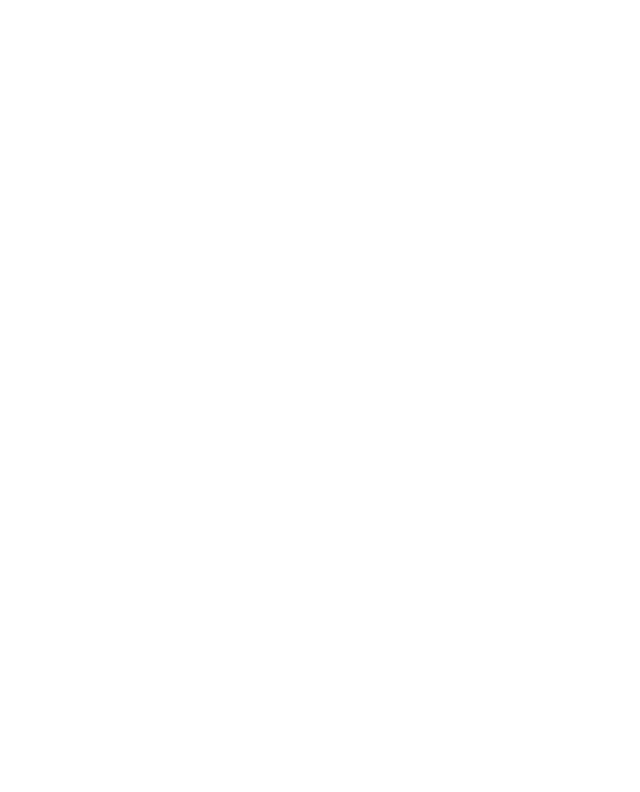
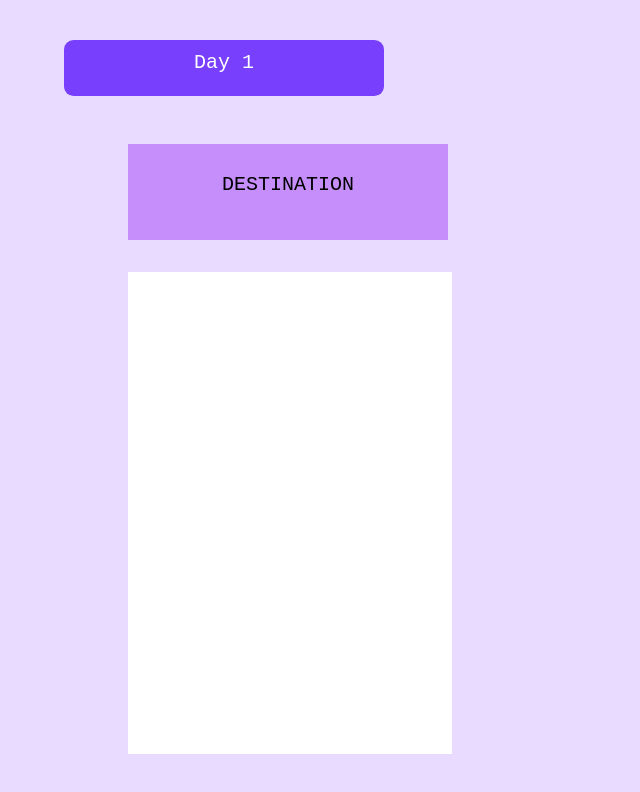
Before and after one commit to RitaH0/FemmeHacks, a React (Create React App) app in the folder travel-planner/: page /EditDaily in a window 1280 px wide. Before the commit this address had no page. Shown: the top 792 px of the page, without its empty margins (0-640 px from the left). Built offline with nearby package versions, Linux system fonts and the light colour scheme.

Commit message:
create a 'DailyColumn' component
used in 'EditDaily' page

```diff
--- a/travel-planner/package.json
+++ b/travel-planner/package.json
@@ -6,7 +6,9 @@
     "@testing-library/jest-dom": "^5.16.2",
     "@testing-library/react": "^12.1.2",
     "@testing-library/user-event": "^13.5.0",
+    "bootstrap": "^5.1.3",
     "react": "^17.0.2",
+    "react-bootstrap": "^2.1.2",
     "react-dom": "^17.0.2",
     "react-router-dom": "^6.2.1",
     "react-scripts": "5.0.0",
--- /dev/null
+++ b/travel-planner/src/components/DailyColumn.css
@@ -0,0 +1,32 @@
+.columnBox{
+    background-color: rgb(198, 142, 250);
+    width: 40vh;
+    height: 12vh;
+    margin-left: 10%;
+    position: absolute;
+    top: 18%;
+}
+
+.columnText{
+    position: relative;
+    top: 30%;
+    color: black;
+    font-family: "Courier New",monospace;
+    font-size: 20px;
+}
+
+
+.columnInput{
+    position: absolute;
+    top: 34%;
+    left:10%;
+    width: 40vh;
+    height: 60vh;
+    border: none;
+    color: black;
+    font-family: "Courier New",monospace;
+    font-family: 15px;
+    font-weight: bold;
+    text-align: center;
+
+}
--- /dev/null
+++ b/travel-planner/src/components/DailyColumn.js
@@ -0,0 +1,20 @@
+import React, {useEffect, useState} from 'react';
+import {Col, Container, Row} from "react-bootstrap";
+
+
+const DailyColumn = ({columnName}) => {
+
+    return(
+        <div>
+            <div>
+                <div className = 'columnBox'>
+                    <h className='columnText'>{columnName}</h>
+                </div>
+                <input className='columnInput' type="text"></input>
+
+            </div>
+        </div>
+    );
+};
+
+export default DailyColumn;
--- a/travel-planner/src/index.js
+++ b/travel-planner/src/index.js
@@ -6,7 +6,11 @@
 import { BrowserRouter as Router, Route, Routes } from "react-router-dom";
 import WelcomePage from './pages/WelcomePage';
 import PlannerPage from './pages/PlannerPage';
+import EditDaily from './pages/EditDaily';
 import './pages/WelcomePage.css';
+import './pages/PlannerPage.css'
+import './pages/EditDaily.css';
+import './components/DailyColumn.css';
 
 
 
@@ -18,9 +22,8 @@
   <Routes>
     <Route path="/" element={<WelcomePage/>} />
     <Route path="/PlannerPage" element={<PlannerPage/>} />
-    {/* <Route path="/QuestionPage" element={<QuestionPage />} />
-    <Route path="/test" element={<Test />} />
-    <Route path="/ResultsPage" element={<ResultsPage />} /> */}
+    <Route path="/EditDaily" element={<EditDaily/>} />
+
 
   </Routes>
   {/* <Footer /> */}
--- /dev/null
+++ b/travel-planner/src/pages/EditDaily.css
@@ -0,0 +1,37 @@
+.EditDaily{
+    text-align: center;
+}
+
+.EditDaily__body{
+    background-color: rgb(232, 219, 255);
+    height: 100vh;
+    width: 100vw;
+}
+
+.dayNumber{
+    position: absolute;
+    top:5%;
+    left: 5%;
+    background-color: rgb(120, 63, 252);
+    justify-content: center;
+    width: 40vh;
+    height: 7vh;
+    border-radius: 0.6rem;
+
+}
+.dayNumberText{
+    position: relative;
+    top: 20%;
+    color: white;
+    font-family: "Courier New",monospace;
+    font-size: 20px;
+
+}
+.column1{
+    position: absolute;
+    left: 30%
+}
+.column2{
+    position: absolute;
+    left: 70%
+}
--- /dev/null
+++ b/travel-planner/src/pages/EditDaily.js
@@ -0,0 +1,33 @@
+import React, {useEffect, useState} from 'react';
+import {Col, Row, Button, Container} from "react-bootstrap";
+import DailyColumn from '../components/DailyColumn';
+const EditDaily = (
+    day
+) => {
+    return(
+        <div className='EditDaily'>
+            <div className='EditDaily__body'>
+                <div className = 'dayNumber'>
+                    <h className = "dayNumberText">Day 1</h>
+
+                </div>
+                <div className = "container dailyColumns">
+                    <Row className = "column">
+                        <DailyColumn columnName = "DESTINATION"/>
+                        <DailyColumn columnName = "DESTINATION"/>
+                        <DailyColumn columnName = "DESTINATION"/>
+
+                    </Row>
+
+                </div>
+                {/* <DailyColumn className = "column2" columnName = "FOOD"/> */}
+
+
+
+            </div>
+        </div>
+
+    )
+}
+
+export default EditDaily;
--- /dev/null
+++ b/travel-planner/src/pages/PlannerPage.css
@@ -0,0 +1,18 @@
+.PlannerPage{
+    text-align: center;
+}
+
+.PlannerPage__body{
+    background-color: rgb(250, 250, 250);
+    height: 100vh;
+    width: 100vw;
+}
+
+.plannerBox{
+
+    width: 20vh;
+    height: 7vh;
+
+    background-color: blueviolet;
+    margin-right: 10%;
+}
--- a/travel-planner/src/pages/PlannerPage.js
+++ b/travel-planner/src/pages/PlannerPage.js
@@ -1,9 +1,17 @@
-import React from 'react';
+import React, {useEffect, useState} from 'react';
+import {Col, Row, Button} from "react-bootstrap";
 
 const PlannerPage = () =>{
+
+    // const [duration, setDuration] = useState("");
+    var duration = sessionStorage.getItem("duration")
     return(
-        <div>
-            <h>planner page</h>
+        <div className = "PlannerPage">
+            <div className = "PlannerPage__body">
+
+             <h>planner page</h>
+            <h>{duration}</h>
+            </div>
         </div>
     )
 }
--- a/travel-planner/src/pages/WelcomePage.css
+++ b/travel-planner/src/pages/WelcomePage.css
@@ -11,14 +11,13 @@
 
 
 }
-
 .WelcomePage{
     text-align: center;
 }
 
 .WelcomePage__body{
     /* background-color: rgb(248, 203, 203); */
-    background-image: linear-gradient(rgba(255, 255, 255, 0.1), rgba(255, 254, 254, 0.2)), url('../images/welcomeBackgroundPic.png');
+    background-image: linear-gradient(rgba(255, 255, 255, 0.2), rgba(255, 254, 254, 0.2)), url('../images/welcomeBackgroundPic.png');
     background-size: cover;
 
     height: 100vh;
@@ -26,24 +25,37 @@
     justify-content: center;
 }
 
-.backPic{
-    height: 100vh;
-    width: 100vw;
-    opacity: 0.3;
-
-    /* opacity: 0.8; */
-}
 .startButton{
     position: absolute;
     width: 30vh;
     height: 7vh;
-    bottom: 40%;
+    bottom: 10%;
     left: 43%;
     border-radius: 0.8rem;
     background-color: rgb(31, 24, 27);
     color: aliceblue;
     border-width: 0 rem;
+}
 
+.durationText{
+    position: absolute;
+    font-size: large;
+    font-weight: bold;
+    left: 25%;
+
+    top: 62%;
 
 
 }
+.durationInput{
+    position: absolute;
+    text-align: center;
+
+    width: 20vh;
+    height: 7vh;
+    font-size: larger;
+    background-color: transparent;
+    border-radius: 0.3rem;
+    border-color: black;
+    top: 60%;
+}
--- a/travel-planner/src/pages/WelcomePage.js
+++ b/travel-planner/src/pages/WelcomePage.js
@@ -1,20 +1,23 @@
-import React from "react";
-import backPic from '../images/welcomeBackgroundPic.png';
+import React, {useEffect, useState} from 'react';
+
 const WelcomePage = () => {
 
     // const setBackground = () =>{
     //     document.getElementById("welcomeBackground").
     // }
+
+    const [duration, setDuration] = useState("");
+
+    sessionStorage.setItem("duration",duration);
     return (
         <div className="WelcomePage">
             {/* <h className="welcomeText">Welcome to your travel planner</h> */}
 
             <div className="WelcomePage__body">
                 <h className="welcomeText">Welcome to your travel planner</h>
+                <h className="durationText">Enter the duration of your trip: </h>
+                <input className = 'durationInput' type="text" onChange = {event => setDuration(event.target.value)}/>
 
-                    {/* <img className = "backPic" src = {backPic}/> */}
-
-                {/* <h className="welcomeText">Welcome to your travel planner</h> */}
                 <a href='/PlannerPage'>
                 <button className = 'startButton'>Click to start</button>
                 </a>
```
Also changed, not shown: 1 other file (tests, documents, lock files or other folders).
